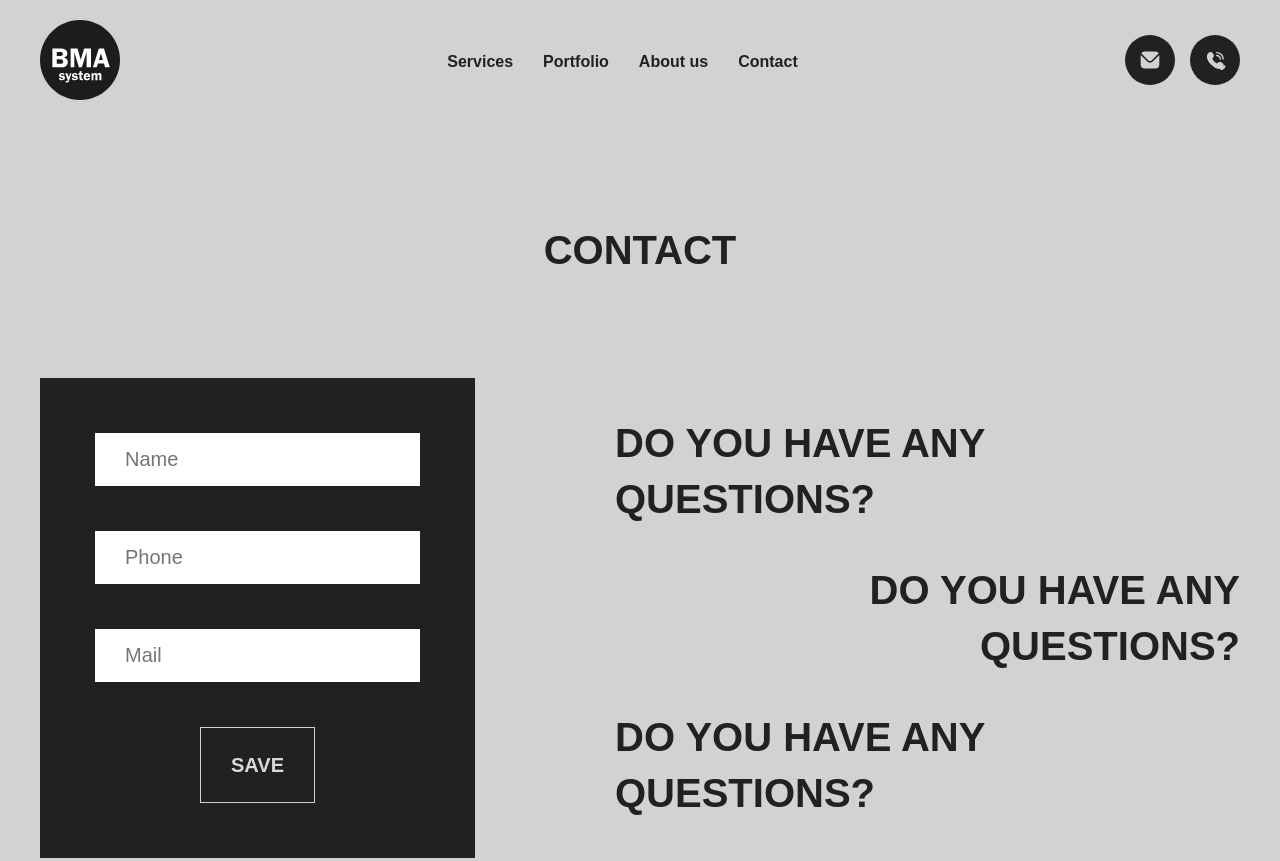
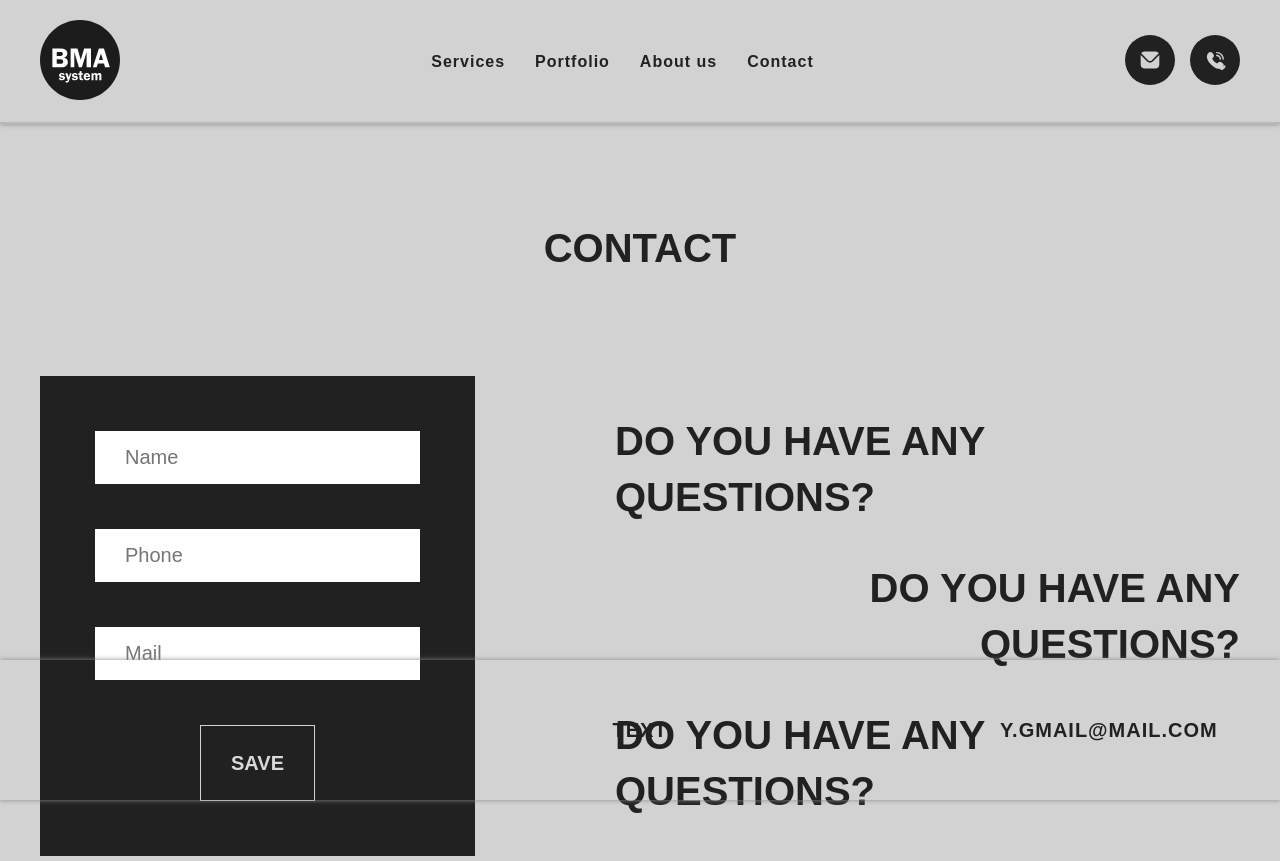
Before and after one commit to puffynNeroun/BMA, a plain HTML site: page index.html in a window 1280 px wide. Shown: the top 861 px of the page. Drawn offline with Linux system fonts and the light colour scheme.

Commit message:
fix and upgrade

```diff
--- a/index.html
+++ b/index.html
@@ -75,9 +75,9 @@
         <footer class="footer">
             <div class="footer__container container">
                 <div class="footer__content">
-                    <a href="#" class="footer__tel">+(000)000-00</a>
+                    <a href="#" class="footer__tel footer__link">+(000)000-00</a>
                     <p class="footer__text">TExt</p>
-                    <a href="#" class="footer__mail">y.gmail@mail.com</a>
+                    <a href="#" class="footer__mail footer__link">y.gmail@mail.com</a>
                 </div>
             </div>
         </footer>
--- a/styles/components/contact.css
+++ b/styles/components/contact.css
@@ -1,5 +1,5 @@
 .contact {
-    padding: 100px 0;
+    padding: 220px 0;
 }
 .contact__title {
     padding-bottom: 100px;
--- a/styles/components/footer.css
+++ b/styles/components/footer.css
@@ -1,5 +1,9 @@
 .footer{
     padding: 56px 0;
+    box-shadow: 0 0 5px 0 #888888;
+    position: absolute;
+    bottom: 0;
+    width: 100%;
 }
 
 .footer__content{
@@ -40,3 +44,8 @@
     text-align: left;
     text-transform: uppercase;
 }
+
+.footer__link {
+    display: block;
+    width: 240px;
+}
--- a/styles/components/heade.css
+++ b/styles/components/heade.css
@@ -1,6 +1,10 @@
 .header {
-    background: transparent;
+    background: rgb(210, 210, 210);
     padding: 20px 0;
+    position: fixed;
+    width: 100%;
+    border-bottom: 2px solid rgb(185, 185, 185);
+    box-shadow: 0 0 5px 0 #888888;
 }
 
 .header__container {
@@ -22,11 +26,10 @@
 
 .header__item a{
     color: rgb(33, 33, 33);
-
     font-size: 16px;
     font-weight: 900;
     line-height: 23px;
-    letter-spacing: 0%;
+    letter-spacing: 1px;
     text-align: left;
 }
 
```
